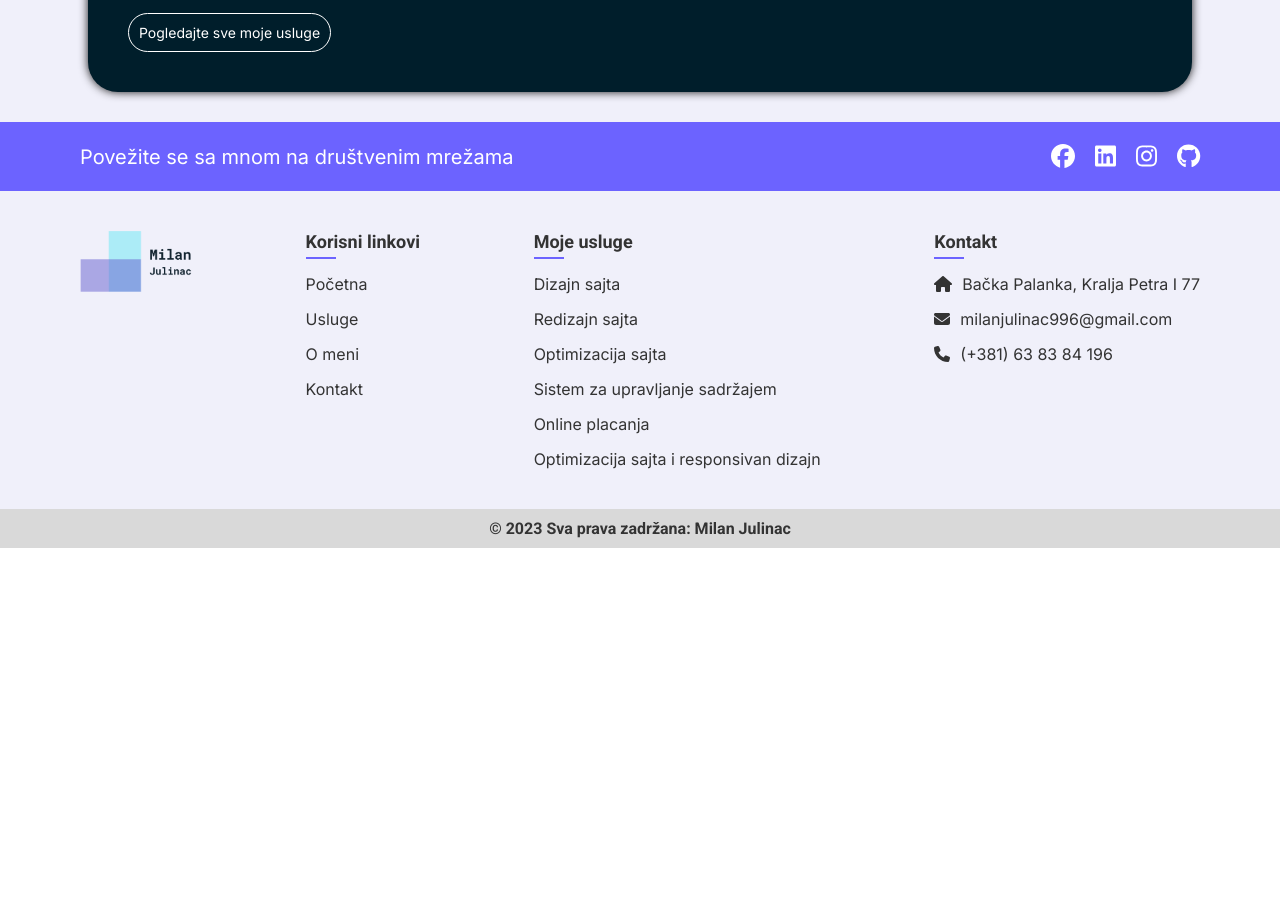
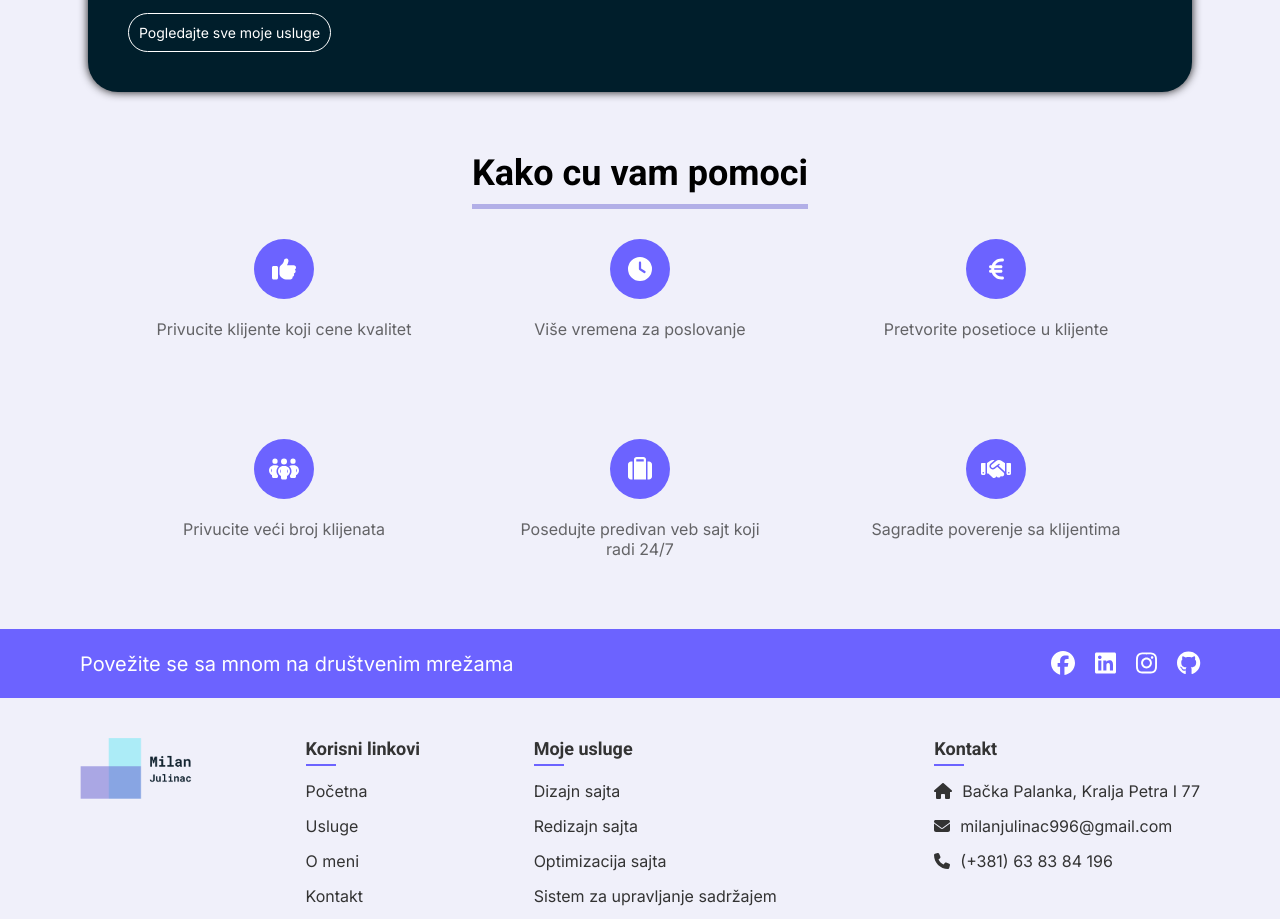
Before and after one commit to MilanJulinac42/professional-portfolio, a Next.js app: page / in a window 1280 px wide. Shown: the part 4380-5299 px from the top of the page. Before the commit the page ends 4928 px from the top, so only its background shows below. Built offline with nearby package versions, Linux system fonts and the light colour scheme.

Commit message:
added benefits section

```diff
--- /dev/null
+++ b/src/app/components/BenefitCard/BenefitCard.module.scss
@@ -0,0 +1,38 @@
+@import "../../mixins.scss";
+
+.benefitCard {
+    display: flex;
+    flex-direction: column;
+    align-items: center;
+    gap: 20px;
+    width: 30%;
+
+    @include breakpoint(medium) {
+        width: 30%;
+    }
+
+    @include breakpoint(large) {
+        width: 25%;
+    }
+
+    .benefitIcon {
+        font-size: 24px;
+        color: white;
+        width: fit-content;
+    }
+
+    p {
+        text-align: center;
+        color: #333333be;
+    }
+}
+
+.iconWrapper {
+    display: flex;
+    justify-content: center;
+    align-items: center;
+    width: 60px;
+    height: 60px;
+    border-radius: 50%;
+    background-color: #6c63ff;
+}
--- /dev/null
+++ b/src/app/components/BenefitCard/BenefitCard.tsx
@@ -0,0 +1,20 @@
+import { FontAwesomeIcon } from "@fortawesome/react-fontawesome";
+import styles from "./BenefitCard.module.scss";
+
+type BenefitCardProps = {
+    icon: any;
+    text: string;
+};
+
+const BenefitCard: React.FC<BenefitCardProps> = ({ icon, text }) => {
+    return (
+        <div className={styles.benefitCard}>
+            <div className={styles.iconWrapper}>
+                <FontAwesomeIcon className={styles.benefitIcon} icon={icon} />
+            </div>
+            <p>{text}</p>
+        </div>
+    );
+};
+
+export default BenefitCard;
--- /dev/null
+++ b/src/app/layout/Benefits/Benefits.module.scss
@@ -0,0 +1,7 @@
+.container {
+    display: flex;
+    flex-wrap: wrap;
+    gap: 100px;
+    justify-content: center;
+    padding-bottom: 20px;
+}
--- /dev/null
+++ b/src/app/layout/Benefits/Benefits.tsx
@@ -0,0 +1,40 @@
+import BenefitCard from "@/app/components/BenefitCard/BenefitCard";
+import styles from "./Benefits.module.scss";
+import {
+    faClock,
+    faThumbsUp,
+    faPeopleGroup,
+    faSuitcase,
+    faHandshake,
+    faEuroSign,
+} from "@fortawesome/free-solid-svg-icons";
+
+const Benefits = () => {
+    return (
+        <div className={styles.container}>
+            <BenefitCard
+                icon={faThumbsUp}
+                text="Privucite klijente koji cene kvalitet"
+            />
+            <BenefitCard icon={faClock} text="Više vremena za poslovanje" />
+            <BenefitCard
+                icon={faEuroSign}
+                text="Pretvorite posetioce u klijente"
+            />
+            <BenefitCard
+                icon={faPeopleGroup}
+                text="Privucite veći broj klijenata"
+            />
+            <BenefitCard
+                icon={faSuitcase}
+                text="Posedujte predivan veb sajt koji radi 24/7"
+            />
+            <BenefitCard
+                icon={faHandshake}
+                text="Sagradite poverenje sa klijentima"
+            />
+        </div>
+    );
+};
+
+export default Benefits;
--- a/src/app/page.tsx
+++ b/src/app/page.tsx
@@ -8,6 +8,8 @@ import WhatIDo from "./layout/WhatIDo/WhatIDo";
 import PopCard from "./components/PopCard/PopCard";
 import { faGears, faHandshake } from "@fortawesome/free-solid-svg-icons";
 import AboutMeHero from "./layout/AboutMeHero/AboutMeHero";
+import BenefitCard from "./components/BenefitCard/BenefitCard";
+import Benefits from "./layout/Benefits/Benefits";
 
 export default function Home() {
     return (
@@ -77,6 +79,9 @@ export default function Home() {
                 linkText="Pogledajte sve moje usluge"
                 link="/services"
             />
+            <Container title="Kako cu vam pomoci" background="#F0F0FA">
+                <Benefits />
+            </Container>
             <Footer />
         </main>
     );
```
